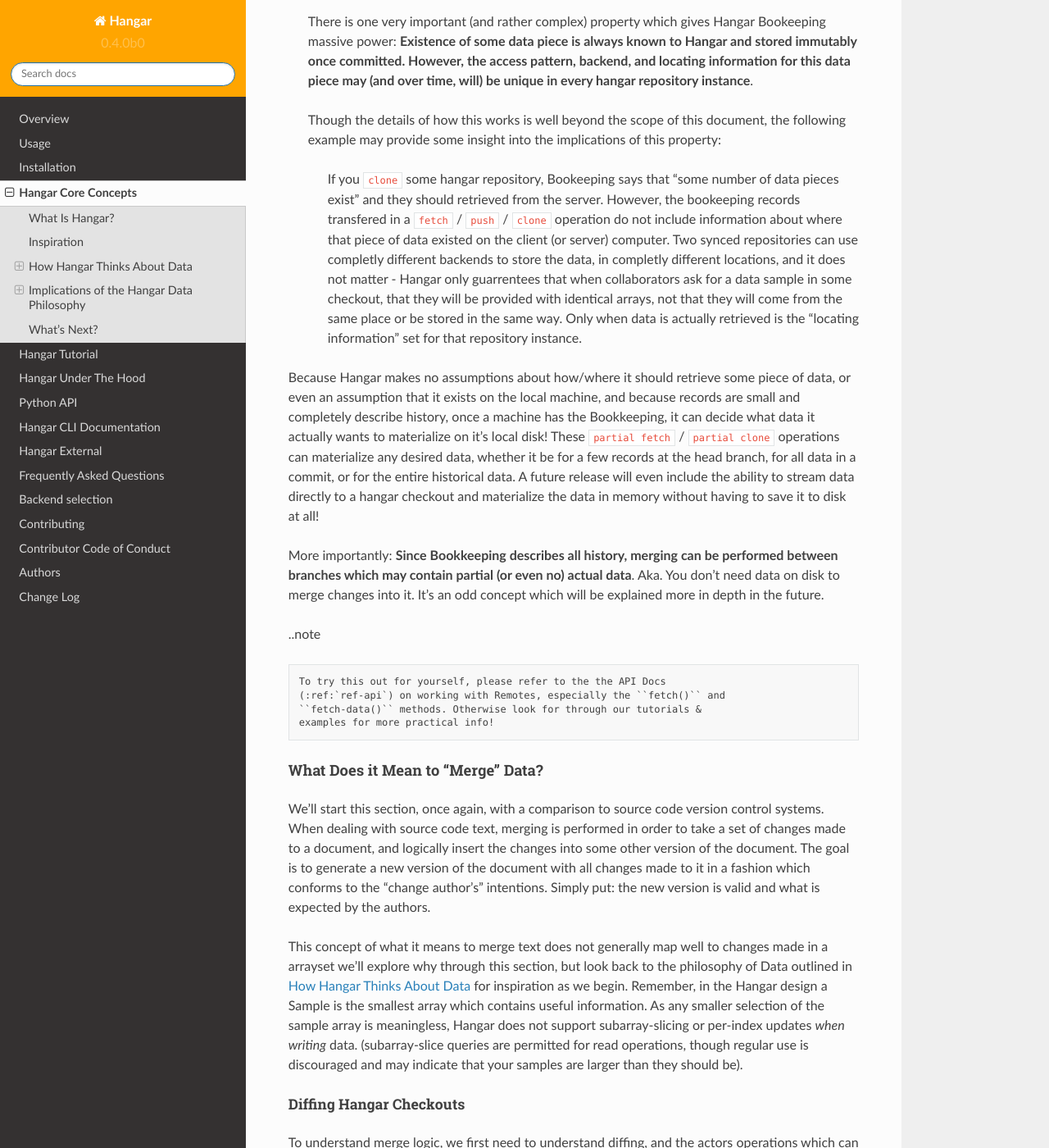
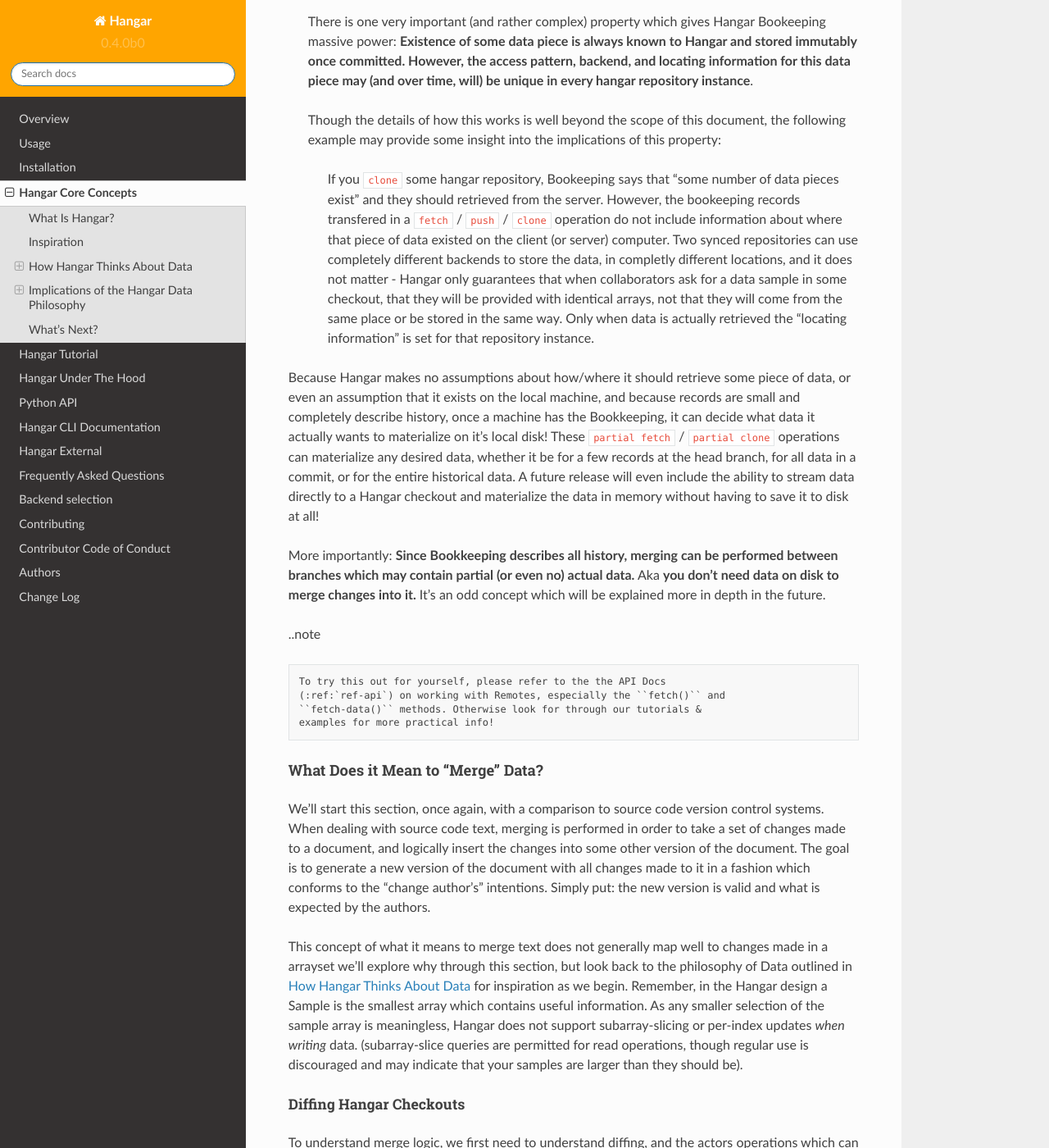
Before and after one commit to tensorwerk/hangar-py, a Sphinx documentation site: the page built from docs/concepts.rst, in a window 1280 px wide and 1400 px high, scrolled down 7764 px. Shown: the whole window at 82% size. Built offline with Sphinx 7.4.7 and the Read the Docs theme 2.0.0, drawn with Linux system fonts in a browser that asks for light colours; some of the changed text lies outside the part shown.

```diff
--- a/docs/backends.rst
+++ b/docs/backends.rst
@@ -3,7 +3,7 @@
 .. note::
 
    The following documentation contains highly technical descriptions of the
-   data writing and loading backends of the hangar core. It is intended for
+   data writing and loading backends of the Hangar core. It is intended for
    developer use only, with the functionality described herein being completely
    hidden from regular users.
 
--- a/docs/cli.rst
+++ b/docs/cli.rst
@@ -1,7 +1,7 @@
 Hangar CLI Documentation
 ========================
 
-The CLI described below is automatically available after the Hangar python
+The CLI described below is automatically available after the Hangar Python
 package has been installed (either through a package manager or via source
 builds). In general, the commands require the terminals ``cwd`` to be at the
 same level the repository was initially created in.
--- a/docs/concepts.rst
+++ b/docs/concepts.rst
@@ -36,7 +36,7 @@ at large scale... Welcome to Hangar!
 Inspiration
 ***********
 
-The design of hangar was heavily influenced by the `Git <https://git-scm.org>`_
+The design of Hangar was heavily influenced by the `Git <https://git-scm.org>`_
 source-code version control system. As a Hangar user, many of the fundamental
 building blocks and commands can be thought of as interchangeable:
 
@@ -67,7 +67,7 @@ questions Hangar needs to uniquely solve:
 * How can we enable people to work on huge datasets in a local (laptop grade)
   development environment?
 
-We will show how hangar solves these questions in a high-level guide below.
+We will show how Hangar solves these questions in a high-level guide below.
 For a deep dive into the Hangar internals, we invite you to check out the
 :ref:`ref-hangar-under-the-hood` page.
 
@@ -105,7 +105,7 @@ which associate "Data" with some meaning in the real world; it is in the same
 vein which we associate a group of Data in a "Dataset" with some real world
 meaning.
 
-Our first abstraction is therefore the "Dataset": A collection of (potentially
+Our first abstraction is therefore the "Dataset": a collection of (potentially
 groups of) data pieces observing a common form among instances which act to
 describe something meaningful. *To describe some phenomenon, a dataset may
 require multiple pieces of information, each of a particular format, for each
@@ -129,7 +129,7 @@ When thinking about the group of CT scans in aggregate, we realize that
 though a single scan contains many disparate pieces of information stuck
 together, when thinking about the aggregation of every scan in the group,
 most of (if not all) of the same information fields are duplicated within
-each samples
+each samples.
 
 *A single scan is a bunch of disparate information stuck together, many of
 those put together makes a Dataset, but looking down from the top, we identify
@@ -169,7 +169,7 @@ Additionally, samples in a ``arrayset`` can either be named, or unnamed
 Effective use of Hangar relies on having an understanding of what exactly a
 ``"Sample"`` is in a particular ``Arrayset``. The most effective way to find
 out is to ask: "What is the smallest piece of data which has a useful meaning
-to 'me' (or 'my' downstream processes". In the MNIST ``arrayset``, this would
+to 'me' (or 'my' downstream processes"). In the MNIST ``arrayset``, this would
 be a single digit image (a 28x28 array); for a medical ``arrayset`` it might be
 an entire (512x320x320) MRI volume scan for a particular patient; while for the
 NASDAQ Stock Ticker it might be an hours worth of price data points (or less,
@@ -234,7 +234,7 @@ Summary
         :ref:`ref-hangar-under-the-hood`.) using cryptographically secure
         algorithms.
       * Hangar is very much a young project, until penetration tests and
-        security reviews are performed, we will refrain from stating that hangar
+        security reviews are performed, we will refrain from stating that Hangar
         is fully "cryptographically secure". Security experts are welcome to
         contact us privately at `hangar.info@tensorwerk.com
         <hangar.info@tensorwerk.com>`__ to disclose any security issues.
@@ -406,12 +406,12 @@ fast transfer between a Hangar client/server.
         However, the bookeeping records transfered in a ``fetch`` / ``push`` /
         ``clone`` operation do not include information about where that piece
         of data existed on the client (or server) computer. Two synced
-        repositories can use completly different backends to store the data, in
+        repositories can use completely different backends to store the data, in
         completly different locations, and it does not matter - Hangar only
-        guarrentees that when collaborators ask for a data sample in some
+        guarantees that when collaborators ask for a data sample in some
         checkout, that they will be provided with identical arrays, not that
         they will come from the same place or be stored in the same way. Only
-        when data is actually retrieved is the "locating information" set for
+        when data is actually retrieved the "locating information" is set for
         that repository instance.
 
 Because Hangar makes no assumptions about how/where it should retrieve some
@@ -421,13 +421,13 @@ the Bookkeeping, it can decide what data it actually wants to materialize on
 it's local disk! These ``partial fetch`` / ``partial clone`` operations can
 materialize any desired data, whether it be for a few records at the head
 branch, for all data in a commit, or for the entire historical data. A future
-release will even include the ability to stream data directly to a hangar
+release will even include the ability to stream data directly to a Hangar
 checkout and materialize the data in memory without having to save it to disk
 at all!
 
 More importantly: **Since Bookkeeping describes all history, merging can be
 performed between branches which may contain partial (or even no) actual
-data**. Aka. You don't need data on disk to merge changes into it. It's an odd
+data.** Aka **you don't need data on disk to merge changes into it.** It's an odd
 concept which will be explained more in depth in the future.
 
 ..note ::
@@ -473,7 +473,7 @@ operations which can occur.
 
     An operation which removes some arrayset, a sample, or some metadata which
     existed in the parent of the commit under consideration. (Note: removing a
-    arrayset also removes all samples contained in it)
+    arrayset also removes all samples contained in it).
 
 :Mutation:
 
@@ -481,7 +481,7 @@ operations which can occur.
     or a arrayset schema, to a different value than what it had previously been
     created with (Note: a arrayset schema mutation is observed when a arrayset
     is removed, and a new arrayset with the same name is created with a
-    different dtype/shape, all in the same commit)
+    different dtype/shape, all in the same commit).
 
 Merging Changes
 ^^^^^^^^^^^^^^^
--- a/docs/design.rst
+++ b/docs/design.rst
@@ -32,7 +32,7 @@ and may not even be sure that the arrays were flushed to disk properly. These
 situations are a NO-GO from the start, and will always remain so.
 
 So, we come to the first design choice: **read and write actions are atomic**.
-Once data is added to a hangar repository, the numeric array along with the
+Once data is added to a Hangar repository, the numeric array along with the
 necessary book-keeping records will *always* occur transactionally, ensuring
 that when something unexpected happens, the data and records are committed to
 disk.
@@ -43,7 +43,7 @@ disk.
   shouldn't have to care about this or even know this exists. However, this
   is also why using the context-manager style arrayset interaction scheme can
   result in ~2x times speedup on writes/reads. We can just pass on most of the
-  work to the python ``contextlib`` package instead of having to begin and
+  work to the Python ``contextlib`` package instead of having to begin and
   commit/abort (depending on interaction mode) transactions with every call to
   an `add` or `get` method.
 
@@ -58,9 +58,9 @@ history. Hangar commits should be fast and use minimal disk space, duplicating
 data just doesn't make sense for such a system. And so we decided on
 implementing a content addressable data store backend.
 
-When a user requests to add data to a hangar repository, one of the first
+When a user requests to add data to a Hangar repository, one of the first
 operations which occur is to generate a hash of the array contents. If the hash
-does not match a piece of data already placed in the hangar repository, the
+does not match a piece of data already placed in the Hangar repository, the
 data is sent to the appropriate storage backend methods. On success, the
 backend sends back some arbitrary specification which can be used to retrieve
 that same piece of data from that particular backend. The record backend then
@@ -137,7 +137,7 @@ Records != Numbers
 *The form numerical data takes once dumped on disk is completely irrelevant to
 the specifications of records in the repository history.*
 
-Now, let's unpack this for a bit. We know from`Numbers == Numbers`_ that data
+Now, let's unpack this for a bit. We know from `Numbers == Numbers`_ that data
 is saved to disk in some arbitrary locations with some arbitrary backend. We
 also know from `Data Is Large, We Don't Waste Space`_ that the permanent
 repository information only contains a record which links a sample name to a
--- a/docs/faq.rst
+++ b/docs/faq.rst
@@ -29,11 +29,11 @@ An absolute requirement of a system right this is to protect user data at all
 costs (I’ll refer to this as preserving data "integrity" from here). During our
 initial design of the system, we made the decision that preserving integrity
 comes above all other system parameters: including performance, disk size,
-complexity of the hangar core, and even features should we not be able to make
+complexity of the Hangar core, and even features should we not be able to make
 them absolutely safe for the user. And to be honest, the very first versions of
-hangar were quite slow and difficult to use as a result of this.
+Hangar were quite slow and difficult to use as a result of this.
 
-The initial versions of hangar (which we put together in ~2 weeks) had
+The initial versions of Hangar (which we put together in ~2 weeks) had
 essentially most of the features we have today. We’ve improved the API, made
 things clearer, and added some visualization/reporting utilities, but not much
 has changed. Essentially the entire development effort has been addressing
@@ -68,7 +68,7 @@ time I’ve developed Hangar where we lost data irrecoverably:
       - added some data
       - without committing, retrieved the same data again via the user facing API
       - overwrote some slice of the return array with new data and did some processing
-      - asked hangar for that same array key again, and instead of returning
+      - asked Hangar for that same array key again, and instead of returning
         the contents got a fatal RuntimeError raised by Hangar with the
         code/message indicating "'DATA CORRUPTION ERROR: Checksum {cksum} !=
         recorded for {hashVal}"
@@ -84,7 +84,7 @@ time I’ve developed Hangar where we lost data irrecoverably:
    subarray slice buffer.
 
    However, the nice part is that this was a real world proof that our system
-   design worked (and not just in tests). When you add data to a hangar
+   design worked (and not just in tests). When you add data to a Hangar
    checkout (or receive it on a fetch/clone operation) we calculate a hash
    digest of the data via ``blake2b`` (a cryptographically secure algorithm in the
    python standard library). While this allows us to cryptographically verify full
@@ -136,7 +136,7 @@ time I’ve developed Hangar where we lost data irrecoverably:
          ability to remove any data which had previously existed in some commit
          in the repo’s history
 
-   In addition, a hangar checkout object is not what it appears to be (at first
+   In addition, a Hangar checkout object is not what it appears to be (at first
    glance, use, or even during common introspection operations). If you try to
    operate on it after closing the checkout, or holding it while another
    checkout is started, you won’t be able to (there’s a whole lot of invisible
@@ -159,7 +159,7 @@ time I’ve developed Hangar where we lost data irrecoverably:
       >>> print(co)  # or any other operation
       PermissionError: Unable to operate on past checkout objects which have been closed. No operation occurred. Please use a new checkout.
 
-   The last bit i’ll leave you with is a note on context managers and performance
+   The last bit I’ll leave you with is a note on context managers and performance
    (how we handle record data safety and effectively
 
    .. seealso::
@@ -176,7 +176,7 @@ Two strategies exist:
 1. Use a remote server and Hangar’s built in ability to just push data to a
    remote! (tutorial coming soon, see :ref:`ref-api` for more details.
 
-2. A hangar repository is self contained in it’s .hangar directory. To back
+2. A Hangar repository is self contained in it’s .hangar directory. To back
    up the data, just copy/paste or rsync it to another machine! (edited)
 
 
--- a/docs/quickstart.rst
+++ b/docs/quickstart.rst
@@ -8,4 +8,4 @@ To use Hangar in a project::
 
 
 Please refer to the :ref:`ref-tutorial` for examples, or :ref:`ref-concepts` to
-review the core concepts of the Hangar system
+review the core concepts of the Hangar system.
```
Also changed, not shown: other parts of docs/concepts.rst (+7 -7 lines), other parts of docs/design.rst (+2 -2 lines).
